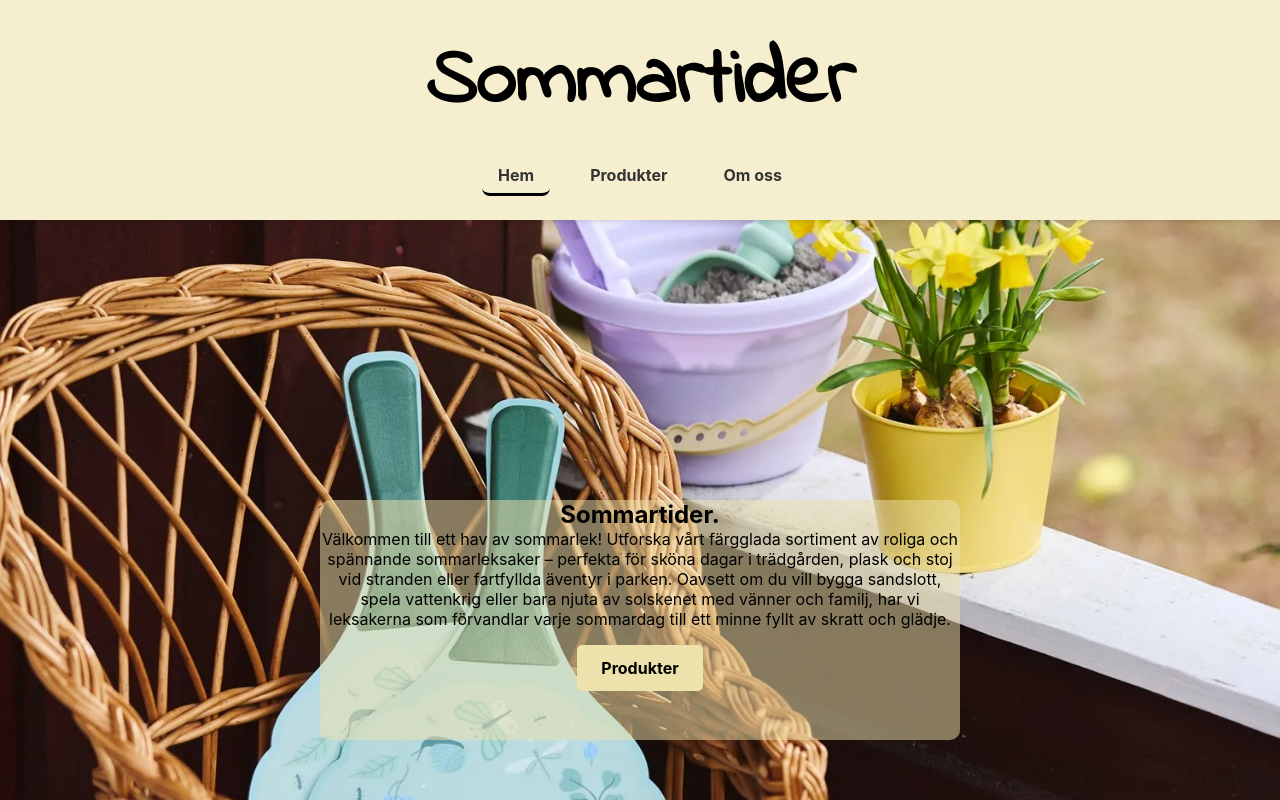
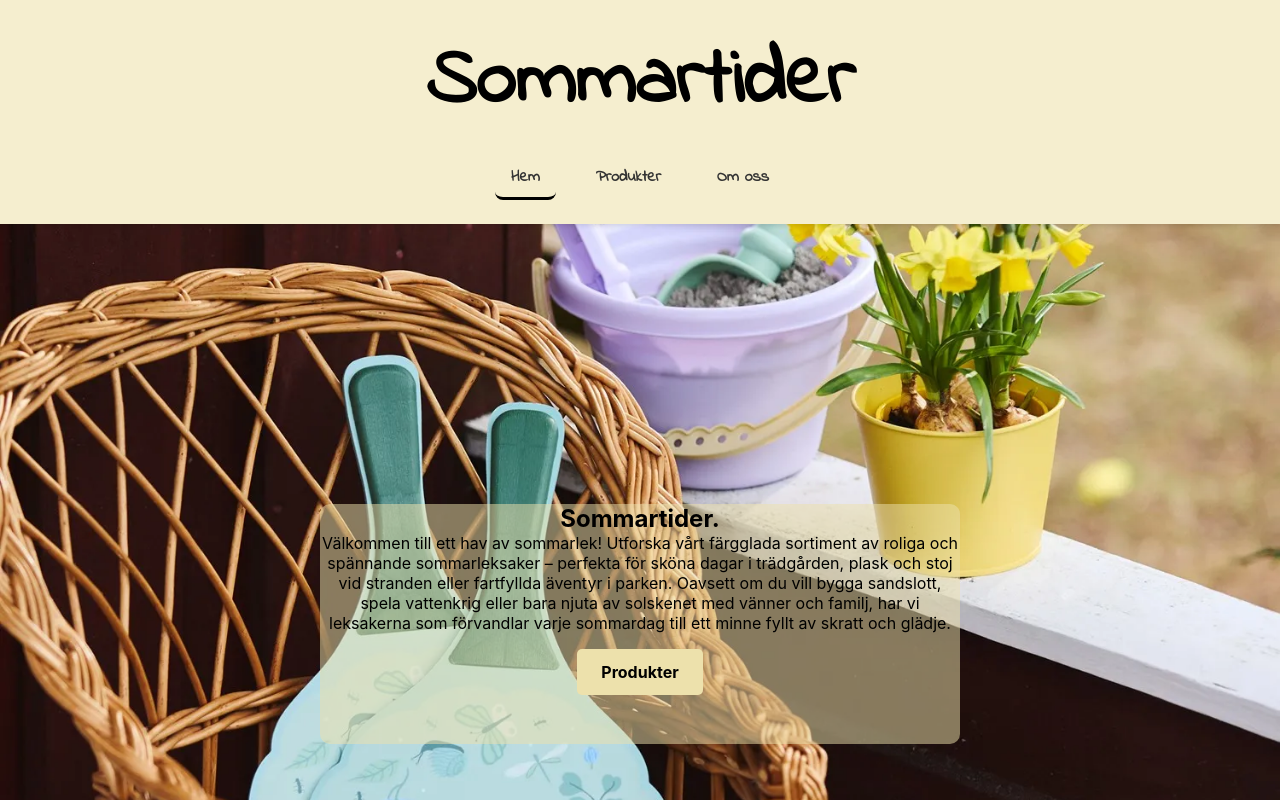
Before and after one commit to Mickan10/sommartider, a React (Create React App) app: page / in a window 1280 px wide. Built offline with nearby package versions, Linux system fonts and the light colour scheme.

Commit message:
add design fix

```diff
--- a/src/Sidor/admin.css
+++ b/src/Sidor/admin.css
@@ -1,6 +1,6 @@
 .admin-container {
     padding: 2rem;
-    max-width: 1000px;
+    max-width: 1300px;
     margin: 0 auto;
     background-color: #fffef5;
     border-radius: 1rem;
@@ -90,3 +90,24 @@
   .admin-item button:hover {
     background-color: #d5ca92;
   }
+
+  .logout-btn {
+    margin-bottom: 20px;
+    padding: 10px 20px;
+    background-color: #000000;
+    color: white;
+    border: none;
+    border-radius: 5px;
+    cursor: pointer;
+    font-size: 16px;
+  }
+
+  .logout-btn:hover {
+    background-color: #4d4c4c;
+  }
+
+  .error-message {
+    color: red;
+    margin: 10px 0;
+    font-weight: bold;
+  }
--- a/src/Sidor/admin.jsx
+++ b/src/Sidor/admin.jsx
@@ -16,67 +16,71 @@ export default function Admin() {
   const [produkter, setProdukter] = useState([]);
   const [form, setForm] = useState({ namn: "", pris: "", bild: "" });
   const [editingId, setEditingId] = useState(null);
-  const [newName, setNewName] = useState("");
+  const [error, setError] = useState("");
 
   const produkterCollection = collection(db, "Produkter");
 
-  // Inloggningskontroll
   useEffect(() => {
-    const isLoggedIn = localStorage.getItem("isLoggedIn");
-    if (isLoggedIn !== "true") {
+    if (localStorage.getItem("isLoggedIn") !== "true") {
       navigate("/login");
     } else {
       fetchProdukter();
     }
-  }, []);
+  }, [navigate]);
 
-  // Hämta produkter
   const fetchProdukter = async () => {
     const data = await getDocs(produkterCollection);
     setProdukter(data.docs.map((doc) => ({ ...doc.data(), id: doc.id })));
   };
 
-  // Lägg till produkt
-  const handleAdd = async (e) => {
+  const handleSubmit = async (e) => {
     e.preventDefault();
     if (!form.namn || !form.pris || !form.bild) {
-      alert("Fyll i alla fält!");
+      setError("Fyll i alla fält!");
       return;
     }
 
-    await addDoc(produkterCollection, form);
+    setError("");
+
+    if (editingId) {
+      await updateDoc(doc(db, "Produkter", editingId), {
+        namn: form.namn,
+        pris: form.pris,
+        bild: form.bild,
+      });
+      setEditingId(null);
+    } else {
+      await addDoc(produkterCollection, form);
+    }
+
     setForm({ namn: "", pris: "", bild: "" });
     fetchProdukter();
   };
 
-  // Ta bort produkt
   const handleDelete = async (id) => {
     await deleteDoc(doc(db, "Produkter", id));
     fetchProdukter();
   };
 
-  // Starta redigering
-  const handleUpdate = (id, currentName) => {
+  const handleEdit = (id, produkt) => {
     setEditingId(id);
-    setNewName(currentName);
+    setForm({ namn: produkt.namn, pris: produkt.pris, bild: produkt.bild });
+    setError("");
   };
 
-  // Spara nytt namn
-  const handleUpdateSubmit = async (id) => {
-    if (!newName) return;
-
-    const produktRef = doc(db, "Produkter", id);
-    await updateDoc(produktRef, { namn: newName });
-    setEditingId(null);
-    setNewName("");
-    fetchProdukter();
+  const handleLogout = () => {
+    localStorage.removeItem("isLoggedIn");
+    navigate("/login");
   };
 
   return (
     <div className="admin-container">
       <h2>Adminpanel</h2>
+      <button onClick={handleLogout} className="logout-btn">Logga ut</button>
 
-      <form onSubmit={handleAdd} className="admin-form">
+      {error && <p className="error-message">{error}</p>}
+
+      <form onSubmit={handleSubmit} className="admin-form">
         <input
           type="text"
           placeholder="Produktnamn"
@@ -95,7 +99,7 @@ export default function Admin() {
           value={form.bild}
           onChange={(e) => setForm({ ...form, bild: e.target.value })}
         />
-        <button type="submit">Lägg till produkt</button>
+        <button type="submit">{editingId ? "Uppdatera produkt" : "Lägg till produkt"}</button>
       </form>
 
       <div className="admin-list">
@@ -110,18 +114,34 @@ export default function Admin() {
               <div className="edit-form">
                 <input
                   type="text"
-                  value={newName}
-                  onChange={(e) => setNewName(e.target.value)}
-                  placeholder="Nytt namn"
+                  placeholder="Produktnamn"
+                  value={form.namn}
+                  onChange={(e) => setForm({ ...form, namn: e.target.value })}
                 />
-                <button onClick={() => handleUpdateSubmit(produkt.id)}>Spara</button>
-                <button onClick={() => setEditingId(null)}>Avbryt</button>
+                <input
+                  type="text"
+                  placeholder="Pris"
+                  value={form.pris}
+                  onChange={(e) => setForm({ ...form, pris: e.target.value })}
+                />
+                <input
+                  type="text"
+                  placeholder="Bild-URL"
+                  value={form.bild}
+                  onChange={(e) => setForm({ ...form, bild: e.target.value })}
+                />
+                <button onClick={handleSubmit}>Spara</button>
+                <button onClick={() => {
+                  setEditingId(null);
+                  setForm({ namn: "", pris: "", bild: "" });
+                }}>Avbryt</button>
               </div>
             ) : (
-              <button onClick={() => handleUpdate(produkt.id, produkt.namn)}>Ändra namn</button>
+              <>
+                <button onClick={() => handleEdit(produkt.id, produkt)}>Ändra</button>
+                <button onClick={() => handleDelete(produkt.id)}>Ta bort</button>
+              </>
             )}
-
-            <button onClick={() => handleDelete(produkt.id)}>Ta bort</button>
           </div>
         ))}
       </div>
--- a/src/Sidor/home.css
+++ b/src/Sidor/home.css
@@ -10,48 +10,15 @@ html, body {
   overflow-x: hidden;
 }
 
-.header {
-  position: sticky;
-  top: 0;
-  z-index: 1000;
-  background-color: #ede1ac93;
-  padding: 1.5rem 1rem;
-  text-align: center;
-  margin: 0;
-  box-shadow: 0 2px 4px rgba(0,0,0,0.1);
+/* Home */
+
+hr {
+  border: none;
+  border-top: 2px solid #BBDAE2;
+  margin: 50px 0;
+  width: 100%;
 }
 
-.title {
-  font-size: 5rem;
-  margin: 0;
-  color: #000000;
-  font-family: 'Indie Flower', cursive;
-}
-
-.nav {
-  margin-top: 1rem;
-  display: flex;
-  justify-content: center;
-  gap: 1.5rem;
-  flex-wrap: wrap;
-}
-
-.nav a {
-  text-decoration: none;
-  color: #333;
-  font-weight: bold;
-  padding: 0.5rem 1rem;
-  border-radius: 8px;
-  transition: background 0.2s ease, border-bottom 0.2s ease;
-  border-bottom: 3px solid transparent;
-}
-
-.nav a:hover,
-.nav a.active {
-  border-bottom: 3px solid black;
-}
-
-/* Home section */
 .home-container {
   position: relative;
   width: 100%;
--- a/src/Sidor/home.jsx
+++ b/src/Sidor/home.jsx
@@ -21,7 +21,8 @@ export default function Home() {
         </div>
       </div>
 
-      {/* Sektionen ligger nu utanför home-container */}
+      <hr />
+
       <section className="small-images-container">
       <div className="small-image-box">
         <img src={small1} alt="Leksak 1" className="small-image large" />
--- a/src/Sidor/login.css
+++ b/src/Sidor/login.css
@@ -2,7 +2,8 @@
     max-width: 400px;
     margin: 4rem auto;
     padding: 2rem;
-    background: #f5f5f5;
+    background-color: #BBDAE2;
+    background-size: cover;
     border-radius: 10px;
     box-shadow: 0 2px 8px rgba(0, 0, 0, 0.1);
     text-align: center;
--- a/src/Sidor/login.jsx
+++ b/src/Sidor/login.jsx
@@ -21,7 +21,7 @@ export default function Login() {
 
   return (
     <div className="login-page">
-      <h2>Logga in som administratör</h2>
+      <h2>Logga in som admin</h2>
       <form onSubmit={handleLogin}>
         <input
           type="text"
--- a/src/componenter/header.css
+++ b/src/componenter/header.css
@@ -8,6 +8,7 @@
   text-align: center;
   margin: 0px;
   box-shadow: 0 2px 4px rgba(0,0,0,0.1);
+  font-family: 'Indie Flower', cursive;
 }
 
 .header.not-sticky {
```
